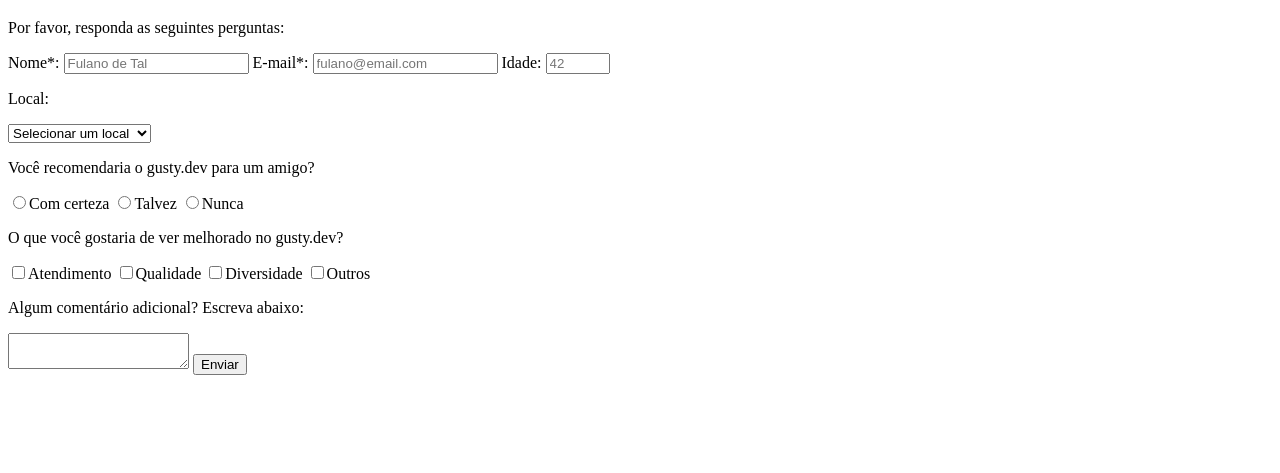
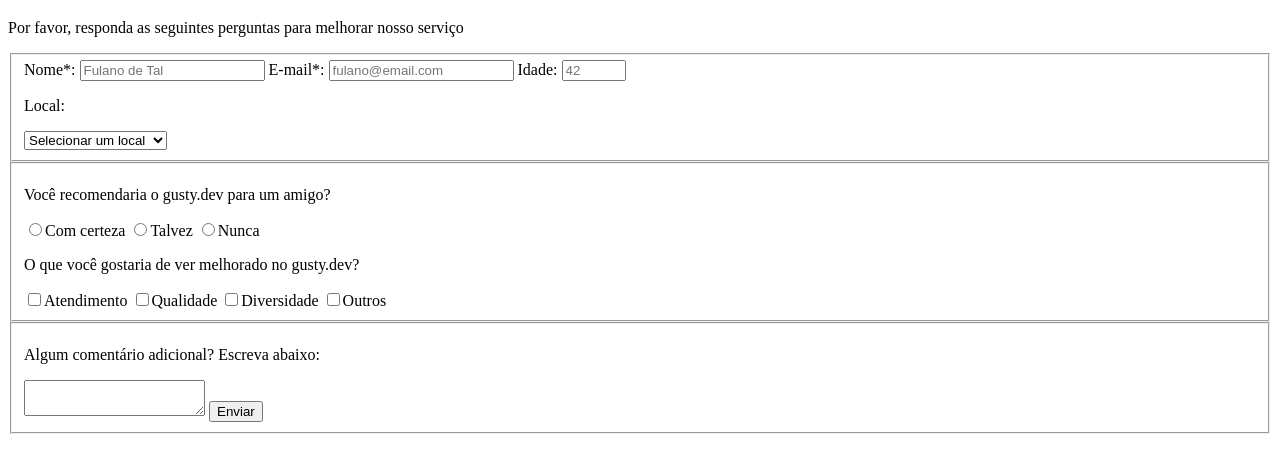
Before and after one commit to gustydev/survey, a plain HTML site: page index.html in a window 1280 px wide. Shown: the part 61-534 px from the top of the page. Drawn offline with Linux system fonts and the light colour scheme.

Commit message:
Adjust index.html

```diff
--- a/index.html
+++ b/index.html
@@ -7,34 +7,35 @@
     </head>
     <body>
         <h1 id="title">Enquete - gusty.dev</h1>
-        <p id="description">Por favor, responda as seguintes perguntas:</p>
+        <p id="description">Por favor, responda as seguintes perguntas para melhorar nosso serviço</p>
         <form id="survey-form">
+            <fieldset>
             <label for="name" id="name-label">Nome*: </label><input required id="name" type="text" placeholder="Fulano de Tal">
             <label for='email' id="email-label">E-mail*: </label><input required id="email" type="email" placeholder="fulano@email.com">
             <label for="number" id="number-label">Idade: </label><input id="number" type="number" min="0" max="200" placeholder="42">
             <p>Local:</p>
             <select required id="dropdown" name="dr" class="form-control">
-                <option>Selecionar um local</option>
-                <option>Brasil</option>
-                <option>Internacional / Outro</option>
+                <option value="">Selecionar um local</option>
+                <option value="BR">Brasil</option>
+                <option value="INTL">Internacional / Outro</option>
             </select>
+            </fieldset>
+            <fieldset>
             <p>Você recomendaria o gusty.dev para um amigo?</p>
-            <label>
-                <input name='user-rec' value='sim' type="radio">Com certeza
-                <input name='user-rec' value='talvez' type="radio">Talvez
-                <input name='user-rec' value='não' type="radio">Nunca
-            </label>
+                <label><input id='sim' name='user-rec' value='sim' type="radio">Com certeza</label>
+                <label><input id='talvez' name='user-rec' value='talvez' type="radio">Talvez</label>
+                <label><input id='não' name='user-rec' value='não' type="radio">Nunca</label>
             <p>O que você gostaria de ver melhorado no gusty.dev?</p>
-            <label>
-                <input value="atendimento" type="checkbox">Atendimento
-                <input value="qualidade" type="checkbox">Qualidade
-                <input value="diversidade" type="checkbox">Diversidade
-                <input value="outros" type="checkbox">Outros
-            </label>
+            <label><input class='inline'value="atendimento" type="checkbox">Atendimento</label>
+            <label><input value="qualidade" type="checkbox">Qualidade</label>
+            <label><input value="diversidade" type="checkbox">Diversidade</label>
+            <label><input value="outros" type="checkbox">Outros</label>
+            </fieldset>
+            <fieldset>
             <p>Algum comentário adicional? Escreva abaixo: </p>
             <textarea value="comments"></textarea>
             <button id="submit">Enviar</button>
+            </fieldset>
         </form>
-
     </body>
 </HTML>
```
